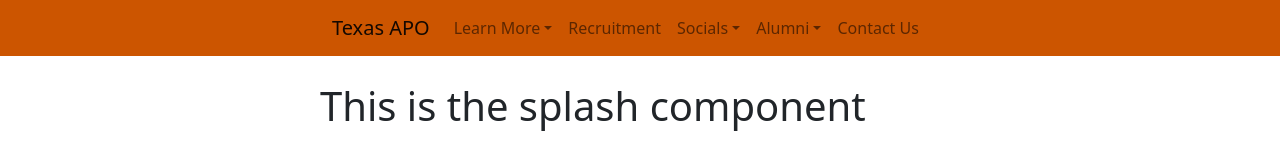
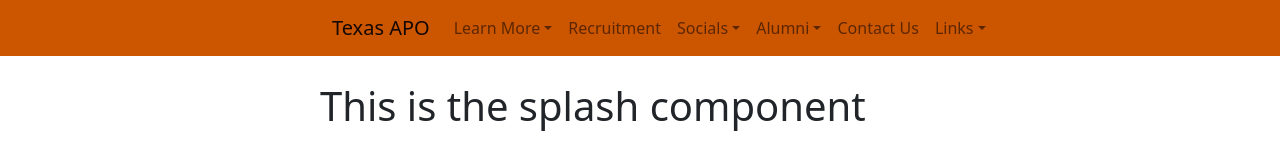
Before and after one commit to amodica/TexasAPO, a React (Create React App) app in the folder frontend/: page / in a window 1280 px wide. Shown: the top 145 px of the page. Built offline with nearby package versions, Linux system fonts and the light colour scheme.

Commit message:
Added links dropdown to navbar

```diff
--- a/frontend/src/components/Navigation.js
+++ b/frontend/src/components/Navigation.js
@@ -31,6 +31,9 @@ const Navigation = () => {
                         <Nav.Link href="/contact">
                             Contact Us
                         </Nav.Link>
+                        <NavDropdown title="Links" id="basic-nav-dropdown">
+                            <NavDropdown.Item href="https://www.apoonline.org/alpharho/memberhome.php">APO Online</NavDropdown.Item>
+                        </NavDropdown>
                     </Nav>
                     </Navbar.Collapse>
                 </Container>
```
